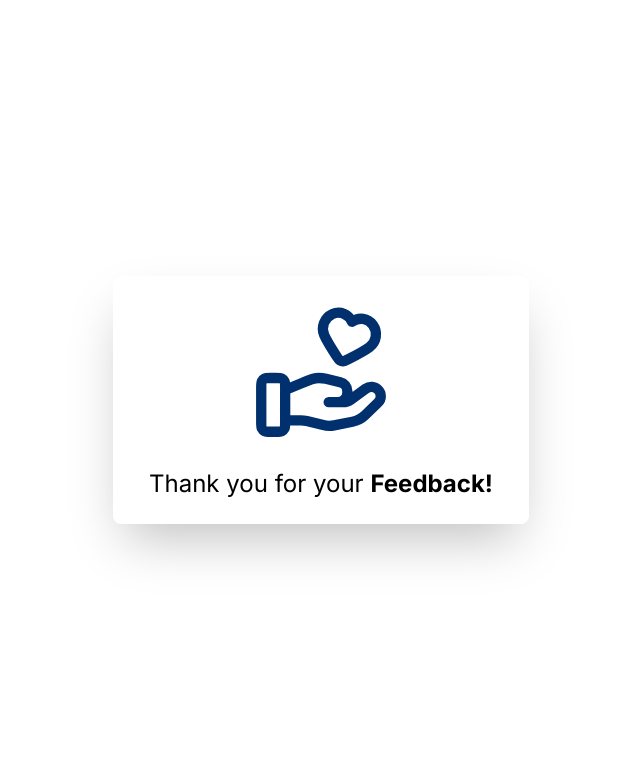
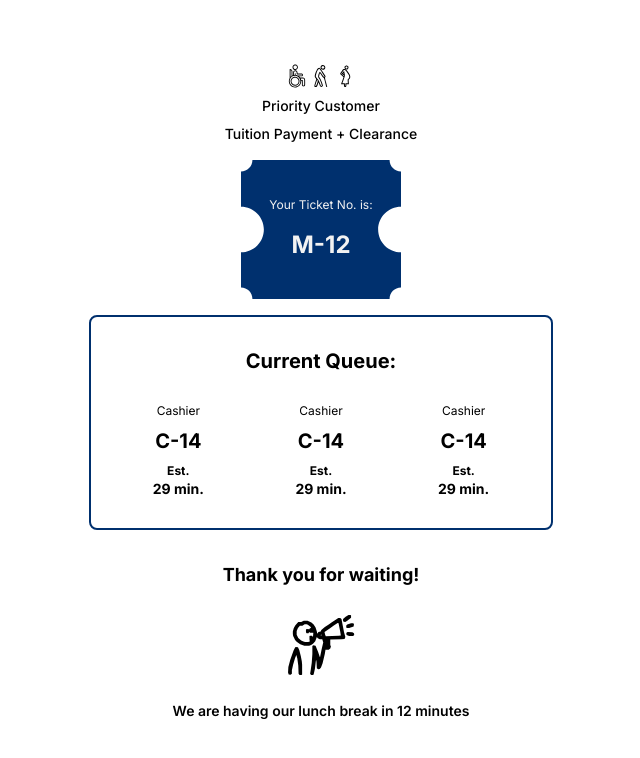
Before and after one commit to hanznikkol/oneflow-client, a Vue app: page / in a window 1280 px wide. Shown: the top 758 px of the page, without its empty margins (319-959 px from the left). Built offline with nearby package versions, Linux system fonts and the light colour scheme.

Commit message:
Add Admin Type Indicator

```diff
--- a/src/App.vue
+++ b/src/App.vue
@@ -6,6 +6,6 @@ import FeedbackComplete from './components/FeedbackComplete.vue';
 
 <template>
     <div class="font-inter">
-       <FeedbackComplete />
+       <Main />
     </div>
 </template>
--- a/src/components/Main.vue
+++ b/src/components/Main.vue
@@ -88,7 +88,7 @@ import IconProceed from './icons/IconProceed.vue';
 import IconOK from './icons/IconOK.vue';
 const selectedService = ref('priority')
 
-const progress = "Proceed"
+const progress = "Waiting"
 
 const serviceItems = [
     'Tuition Payment',
--- a/src/components/subcomponents/QueueCurrentItems.vue
+++ b/src/components/subcomponents/QueueCurrentItems.vue
@@ -1,5 +1,7 @@
 <template>
-    <div class="flex flex-col justify-center items-center gap-4">
+    <div class="flex flex-col justify-center items-center gap-2">
+        <!-- Admin Type -->
+        <p class="text-xs">Cashier</p>
         <!-- Current Queue -->
         <h3 class="font-bold text-xl">C-14</h3>
         <!-- Estimated Time -->
```
